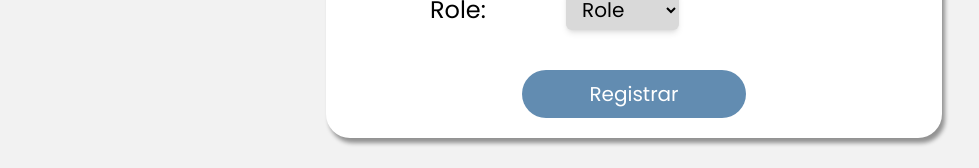
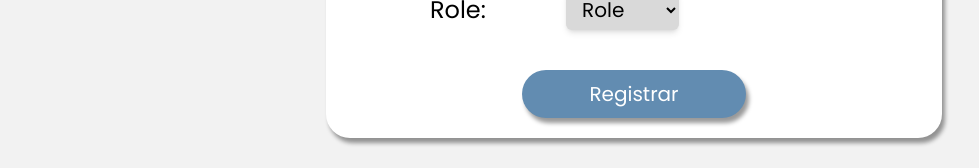
Before and after one commit to Fabio-Alfredo/deploy_definit, a React (Vite) app in the folder safeHouse-frontEnd/: page / in a window 1280 px wide. Shown: the part 572-740 px from the top of the page, without its empty margins (6-985 px from the left). Built offline with nearby package versions, Linux system fonts and the light colour scheme; a web font is replaced by a local one.

Commit message:
add: adding hover transition

```diff
--- a/safeHouse-frontEnd/src/components/Button.jsx
+++ b/safeHouse-frontEnd/src/components/Button.jsx
@@ -5,7 +5,7 @@ const Button = ({type, name, value}) => {
         <>
             <div className='flex w-full justify-center items-center mt-6 2xl:my-24'>
                 <input type={type} name={name} value={value}
-                className='rounded-full font-popins text-white bg-blue-buttons hover:bg-sky-700 cursor-pointer text-sm xl:text-xl w-28 h-6 sm:w-40 sm:h-10 xl:w-56 xl:h-12' />
+                className='rounded-full font-popins text-white bg-blue-buttons transition ease-in-out duration-300 hover:bg-sky-700 shadow-2xl cursor-pointer text-sm xl:text-xl w-28 h-6 sm:w-40 sm:h-10 xl:w-56 xl:h-12' />
             </div>
         </>
     );
```
